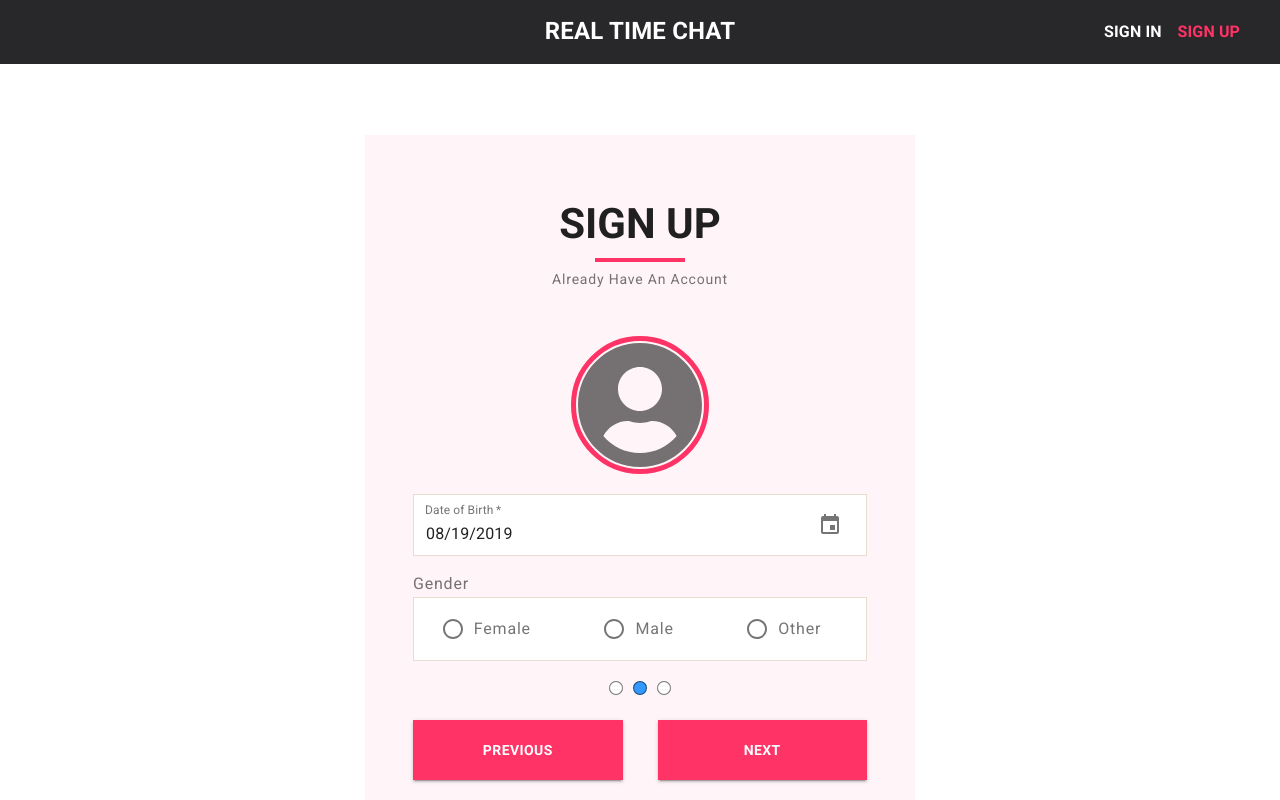
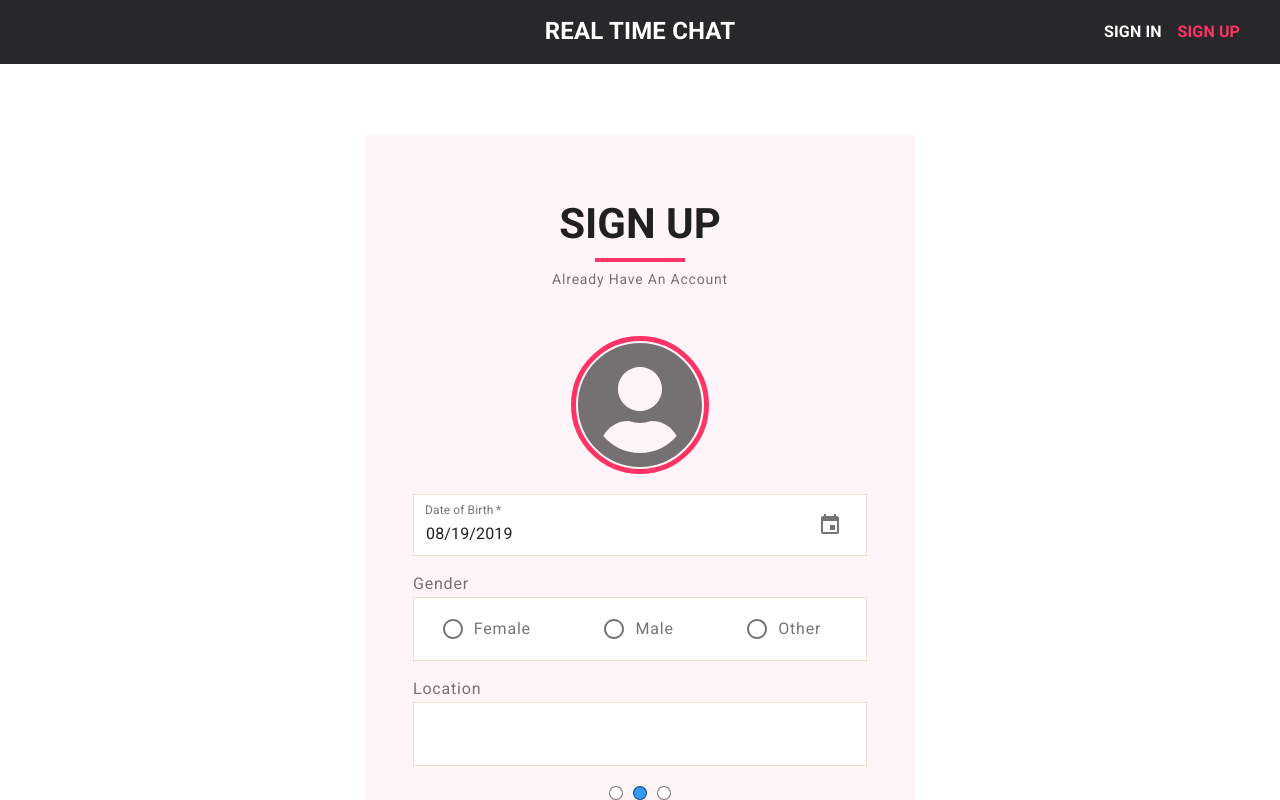
Before and after one commit to Abhay-soni-developer/realchat-fe, a React (Create React App) app: page /auth/sign-up in a window 1280 px wide. Both pictures are taken after a click on the button "NEXT". Shown: the top 800 px of the page. Built offline with nearby package versions, Linux system fonts and the light colour scheme.

Commit message:
select component minimun viable ready for use

```diff
--- a/package.json
+++ b/package.json
@@ -9,7 +9,7 @@
     "@fortawesome/free-regular-svg-icons": "^5.11.2",
     "@fortawesome/free-solid-svg-icons": "^5.11.2",
     "@fortawesome/react-fontawesome": "^0.1.7",
-    "@material-ui/core": "^4.5.1",
+    "@material-ui/core": "^4.5.2",
     "@material-ui/pickers": "^3.2.7",
     "date-fns": "^2.6.0",
     "formik": "^1.5.7",
--- /dev/null
+++ b/src/components/Select/index.js
@@ -0,0 +1,3 @@
+import Select from './CustomSelect'
+
+export default Select
--- /dev/null
+++ b/src/routes/auth/Components/SignUp/LocationDialog.js
@@ -0,0 +1,15 @@
+import React from "react";
+import withStyles from "@material-ui/core/styles/withStyles";
+import createStyles from "@material-ui/core/styles/createStyles";
+import CustomSelect from "components/Select";
+import MenuItem from "@material-ui/core/MenuItem";
+
+const styles = theme => createStyles({});
+
+function LocationDialog(props) {
+  const { classes } = props;
+
+  return <div></div>;
+}
+
+export default withStyles(styles)(LocationDialog);
--- a/src/routes/auth/Components/SignUp/SignUp.js
+++ b/src/routes/auth/Components/SignUp/SignUp.js
@@ -55,7 +55,10 @@ const signUpValidationSchema = yup.object().shape({
         .string('Please select a country'),
 
     state: yup
-        .string('Please select a state')
+        .string('Please select a state'),
+
+    city: yup
+        .string('please select a city')
 
 })
 
--- a/src/routes/auth/Components/SignUp/Step2.js
+++ b/src/routes/auth/Components/SignUp/Step2.js
@@ -1,60 +1,76 @@
-import React, { useRef } from 'react'
-import withStyles from '@material-ui/core/styles/withStyles'
-import createStyles from '@material-ui/core/styles/createStyles'
-import CustomTextField from 'components/CustomTextField'
-import DatePicker from 'components/DatePicker'
-import RadioGroup from '@material-ui/core/RadioGroup'
-import FormControlLabel from '@material-ui/core/FormControlLabel'
-import Radio from '@material-ui/core/Radio'
-import FormLabel from '@material-ui/core/FormLabel'
-import { FontAwesomeIcon } from '@fortawesome/react-fontawesome'
-import Tooltip from '@material-ui/core/Tooltip'
+import React, { useRef } from "react";
+import withStyles from "@material-ui/core/styles/withStyles";
+import createStyles from "@material-ui/core/styles/createStyles";
+import CustomTextField from "components/CustomTextField";
+import DatePicker from "components/DatePicker";
+import RadioGroup from "@material-ui/core/RadioGroup";
+import FormControlLabel from "@material-ui/core/FormControlLabel";
+import Radio from "@material-ui/core/Radio";
+import FormLabel from "@material-ui/core/FormLabel";
+import { FontAwesomeIcon } from "@fortawesome/react-fontawesome";
+import Tooltip from "@material-ui/core/Tooltip";
+import Typography from "@material-ui/core/Typography";
+import LocationDailog from "./LocationDialog";
 
-const styles = theme => createStyles({
-
+const styles = theme =>
+  createStyles({
     dobFieldInput: {
       backgroundColor: `${theme.fields.inputFieldBackgroundColor}`,
-        borderRadius: '0px',
+      borderRadius: "0px",
       border: theme.fields.border,
-        transitionDuration: '0.25s',
+      transitionDuration: "0.25s",
       height: theme.fields.height,
-        '&:hover': {
+      "&:hover": {
         border: theme.fields.onHoverBorder,
         backgroundColor: `${theme.fields.inputFieldBackgroundColor}`
       }
     },
 
     genderSelectContainer: {
-        display: 'flex',
-        flexDirection: 'column',
-        marginTop: 20
+      display: "flex",
+      flexDirection: "column",
+      marginTop: theme.margin.primary
     },
 
     genderRadioBtnContainer: {
-        justifyContent: 'space-around',
+      justifyContent: "space-around",
       backgroundColor: `${theme.fields.inputFieldBackgroundColor}`,
       border: theme.fields.border,
-        marginTop: 5,
+      marginTop: theme.margin.labeltoInput,
+      height: theme.fields.height
+    },
+
+    locationContainer: {
+      marginTop: theme.margin.primary
+    },
+
+    locationBox: {
       height: theme.fields.height,
+      backgroundColor: theme.fields.inputFieldBackgroundColor,
+      borderRadius: theme.fields.borderRadius,
+      border: theme.fields.border,
+      paddingLeft: theme.margin.secondary,
+      display: "flex",
+      alignItems: "center"
     },
 
     profilePhotoContainer: {
-        display: 'flex',
-        justifyContent: 'center',
-        alignItems: 'center',
+      display: "flex",
+      justifyContent: "center",
+      alignItems: "center",
       marginBottom: theme.margin.primary,
 
-        '&>.profilePhoto': {
+      "&>.profilePhoto": {
         height: 128,
         width: 128,
-            overflow: 'hidden',
+        overflow: "hidden",
         border: `5px solid ${theme.colors.onHoverBorderColor}`,
-            borderRadius: '50%',
-            cursor: 'pointer'
+        borderRadius: "50%",
+        cursor: "pointer"
       },
 
-        '&>div img': {
-            height: '100%'
+      "&>div img": {
+        height: "100%"
       }
     },
 
@@ -65,63 +81,78 @@ const styles = theme => createStyles({
     profilePhotoInput: {
       height: 0,
       width: 0,
-        display: 'none',
+      display: "none"
+    },
+
+    label: {
+      marginBottom: theme.margin.labeltoInput
     }
-
-})
-
-
+  });
 
 function Step2(props) {
-
-    const { setValueOfField, classes } = props
-    const profilePhotoInput = useRef(null)
+  const { setValueOfField, classes } = props;
+  const profilePhotoInput = useRef(null);
   //mime types of accepted formats for profile photo
-    const allowedFormats = ['image/png', 'image/jpeg']
+  const allowedFormats = ["image/png", "image/jpeg"];
 
   const onImageSelect = () => {
-        let file = profilePhotoInput.current.files[0]
-        let fileReader = new FileReader()
-        fileReader.addEventListener('load', (e) => {
-            props.setValueOfField('profilePhoto', e.currentTarget.result)
-        })
-        fileReader.readAsDataURL(file)
-    }
-
+    let file = profilePhotoInput.current.files[0];
+    let fileReader = new FileReader();
+    fileReader.addEventListener("load", e => {
+      props.setValueOfField("profilePhoto", e.currentTarget.result);
+    });
+    fileReader.readAsDataURL(file);
+  };
 
   const openImageSelectDialog = () => {
-        profilePhotoInput.current.click()
-    }
+    profilePhotoInput.current.click();
+  };
 
-    let progressCount = 0
+  const openLocationSelectDialog = () => {};
+  let progressCount = 0;
 
   return (
     <>
-
       <div className={classes.profilePhotoContainer}>
-                <input onChange={onImageSelect} type='file' className={classes.profilePhotoInput} ref={profilePhotoInput} accept={allowedFormats.join(' ')} multiple={false} name={'profilePhoto'} />
-                <Tooltip title={'Click to upload your profile photo'} placement="top">
-                    <div className={'profilePhoto'} onClick={openImageSelectDialog}>
-                        {props.values.profilePhoto
-                            ?
-                            (<img src={props.values.profilePhoto} />)
-                            :
-                            (<FontAwesomeIcon icon={['fas', 'user-circle']} size={'8x'} className={classes.profilePhotoDefaultIcon} />)}
+        <input
+          onChange={onImageSelect}
+          type="file"
+          className={classes.profilePhotoInput}
+          ref={profilePhotoInput}
+          accept={allowedFormats.join(" ")}
+          multiple={false}
+          name={"profilePhoto"}
+        />
+        <Tooltip title={"Click to upload your profile photo"} placement="top">
+          <div className={"profilePhoto"} onClick={openImageSelectDialog}>
+            {props.values.profilePhoto ? (
+              <img src={props.values.profilePhoto} />
+            ) : (
+              <FontAwesomeIcon
+                icon={["fas", "user-circle"]}
+                size={"8x"}
+                className={classes.profilePhotoDefaultIcon}
+              />
+            )}
           </div>
         </Tooltip>
       </div>
 
-
       <DatePicker
-                name='dob'
-                label='Date of Birth'
+        name="dob"
+        label="Date of Birth"
         fullWidth
         required
         value={props.values.dob}
-                onChange={(date) => { setValueOfField('dob', date) }}
+        onChange={date => {
+          setValueOfField("dob", date);
+        }}
         InputProps={{
           disableUnderline: true,
-                    classes: { root: classes.dobFieldInput, focused: classes.dobFieldInputFocused }
+          classes: {
+            root: classes.dobFieldInput,
+            focused: classes.dobFieldInputFocused
+          }
         }}
       />
 
@@ -131,7 +162,8 @@ function Step2(props) {
           aria-label="gender"
           name="gender"
           value={props.values.gender}
-                    onChange={props.handleChange} row
+          onChange={props.handleChange}
+          row
           classes={{ root: classes.genderRadioBtnContainer }}
         >
           <FormControlLabel value="female" control={<Radio />} label="Female" />
@@ -139,8 +171,17 @@ function Step2(props) {
           <FormControlLabel value="other" control={<Radio />} label="Other" />
         </RadioGroup>
       </div>
+
+      <div className={classes.locationContainer}>
+        <FormLabel classes={{root: classes.label}} component="legend">Location</FormLabel>
+        <div className={classes.locationBox} onClick={openLocationSelectDialog}>
+          <Typography>
+            {[props.values.city, props.values.state, props.values.country].filter(Boolean).join(', ')}
+          </Typography>
+        </div>
+      </div>
     </>
-    )
+  );
 }
 
-export default withStyles(styles)(Step2)
+export default withStyles(styles)(Step2);
--- a/src/routes/auth/Components/SignUp/Step3.js
+++ b/src/routes/auth/Components/SignUp/Step3.js
@@ -15,8 +15,6 @@ const styles = theme => createStyles({
 
 })
 
-
-
 function Step3(props) {
 
     const { setValueOfField, classes } = props
--- a/src/themes/appTheme.js
+++ b/src/themes/appTheme.js
@@ -5,7 +5,8 @@ const AppTheme = createMuiTheme({
 
     margin: {
         primary: 20,
-        secondary: 10
+        secondary: 10,
+        labeltoInput: 5
     },
 
     colors: {
@@ -25,7 +26,8 @@ const AppTheme = createMuiTheme({
         height: '62px',
         inputFieldBackgroundColor: '#fff',
         border: `1px solid #e9ddd0`,
-        onHoverBorder: `1px solid #ff3366`
+        onHoverBorder: `1px solid #ff3366`,
+        borderRadius: 0
     },
 
     navbar: {
```
Also changed, not shown: src/components/Select/CustomSelect.js (added, +52 -0 lines), 1 other file (tests, documents, lock files or other folders). Lines whose indentation alone changed are shown as unchanged.
